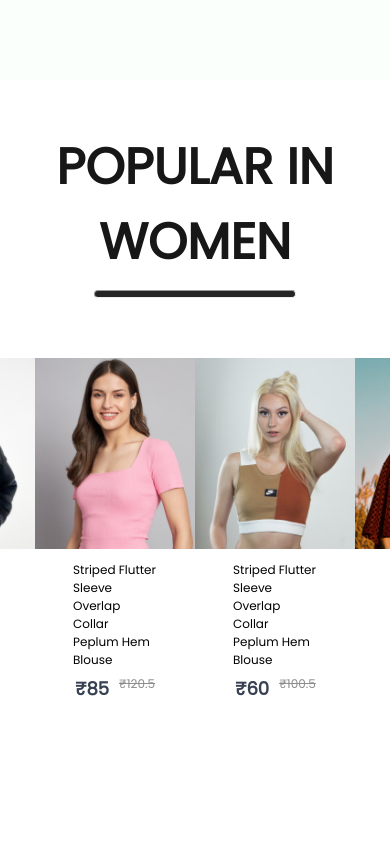
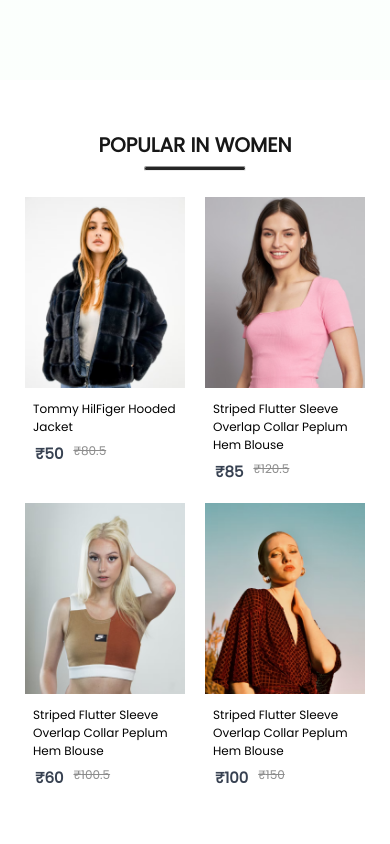
Before and after one commit to DileepChandra9597/E-Commerce-Website, a React (Create React App) app: page / in a window 390 px wide. Shown: the part 920-1764 px from the top of the page. Built offline with nearby package versions, Linux system fonts and the light colour scheme.

Commit message:
fix: added css properties for less resolutions in Popular page

```diff
--- a/src/Components/Items/Item.css
+++ b/src/Components/Items/Item.css
@@ -8,13 +8,12 @@
 }
 .item p{
     text-align: left;
-    margin: 6px 38px;
+    margin: 6px 8px;
     font-size: 15px;
     transition: 0.6s;
 }
 .item-prices{
     display: flex;
-    margin-left: 30px;
     transition: 0.6s;
 }
 .item-prices-new{
@@ -22,6 +21,7 @@
     font-size: 18px;
     font-weight: 600;
     margin-left: 10px;
+    transition: 0.6s;
 }
 .item-prices-old{
     color: #8c8c8c;
@@ -58,6 +58,9 @@
     .item img{
         width: 170px;
     }
+    .item-prices-new{
+        font-size: 15px;
+    }
     .item-prices-old{
         font-size: 13px;
     }
--- a/src/Components/Popular/Popular.css
+++ b/src/Components/Popular/Popular.css
@@ -18,6 +18,64 @@
     background: #252525;
 }
 .popular-item{
+    gap: 30px;
     margin-top: 50px;
     display: flex;
 }
+@media(max-width:1280px){
+    .popular{
+        height: 70vh;
+    }
+    .popular h1{
+        font-size: 40px;
+    }
+    .popular hr{
+        width: 160px;
+        height: 4px;
+    }
+    .popular-item{
+        gap: 20px;
+        margin-top: 30px;
+    }
+}
+@media(max-width:1024px){
+    .popular{
+        height: 60vh;
+    }
+    .popular h1{
+        font-size: 30px;
+    }
+    .popular hr{
+        width: 120px;
+        height: 3px;
+    }
+    .popular-item{
+        gap: 15px;
+        margin-top: 20px;
+    }
+}
+ @media(max-width:800px){
+    .popular{
+        height: 50vh;
+        gap: 6px;
+    }
+    .popular h1{
+        font-size: 20px;
+    }
+    .popular hr{
+        width: 100px;
+    }
+    .popular-item{
+        gap: 5px;
+    }
+}
+@media(max-width:500px){
+    .popular{
+        height: 90vh;
+    }
+    .popular-item{
+        display: grid;
+        grid-template-columns: 1fr 1fr;
+        gap: 20px;
+    }
+}
```
